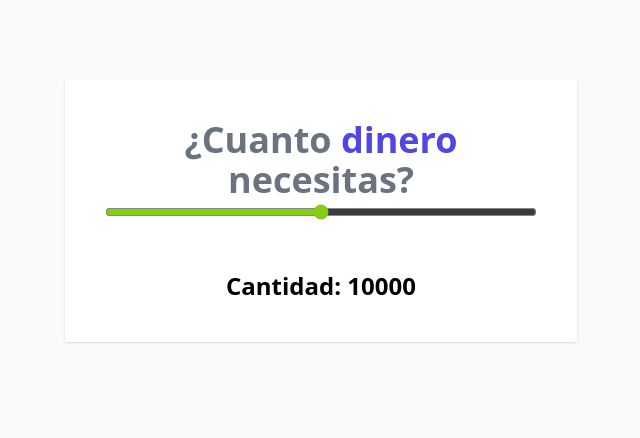
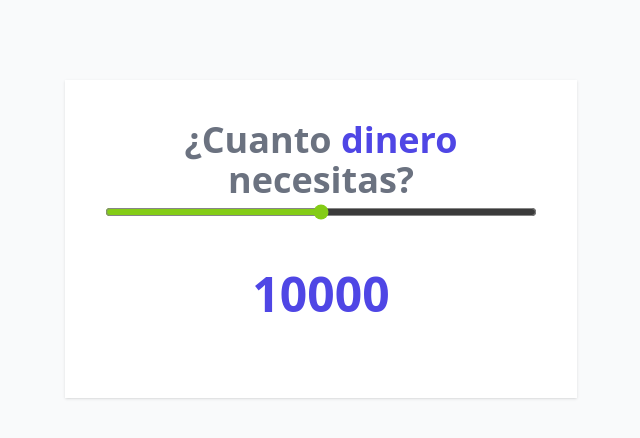
Before and after one commit to jonanv/javascript-course2, a React (Vite) app in the folder 54-PROYECTO-CotizadorPrestamos-React/: page / in a window 1280 px wide. Shown: the top 438 px of the page, without its empty margins (319-959 px from the left). Built offline with nearby package versions, Linux system fonts and the light colour scheme.

Commit message:
:art: (project-loan-calculator-react): Add variables to input range

```diff
--- a/54-PROYECTO-CotizadorPrestamos-React/src/App.jsx
+++ b/54-PROYECTO-CotizadorPrestamos-React/src/App.jsx
@@ -3,9 +3,11 @@
 import Header from "./components/Header"
 
 function App() {
+  const [cantidad, setCantidad] = useState(10000);
 
-  const [cantidad, setCantidad] = useState(10000);
-  console.log(cantidad);
+  const MIN = 0;
+  const MAX = 20000;
+  const STEP = 100;
 
   function handleChange(e) {
     setCantidad(Number(e.target.value));
@@ -19,11 +21,13 @@
         type="range"
         className="w-full h-6 bg-gray-200 accent-lime-500 hover:accent-lime-600"
         onChange={ handleChange }
+        min={ MIN }
+        max={ MAX }
+        step={ STEP }
+        value={ cantidad }
       />
 
-      <h2 className='text-2xl font-bold text-center mt-10'>
-        <span className='font-extrabold'>Cantidad</span>: { cantidad }
-      </h2>
+      <p className='text-center my-10 text-5xl font-extrabold text-indigo-600'>{ cantidad }</p>
     </div>
   )
 }
```
